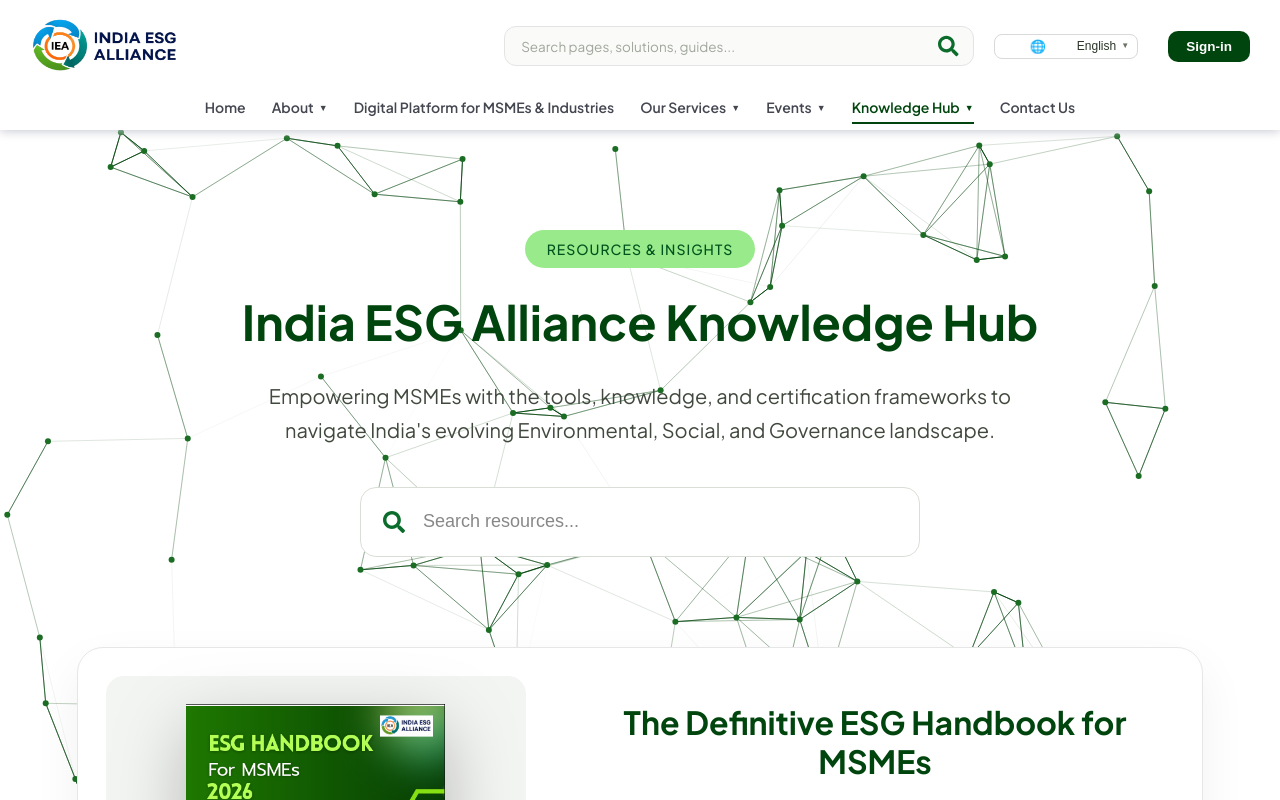
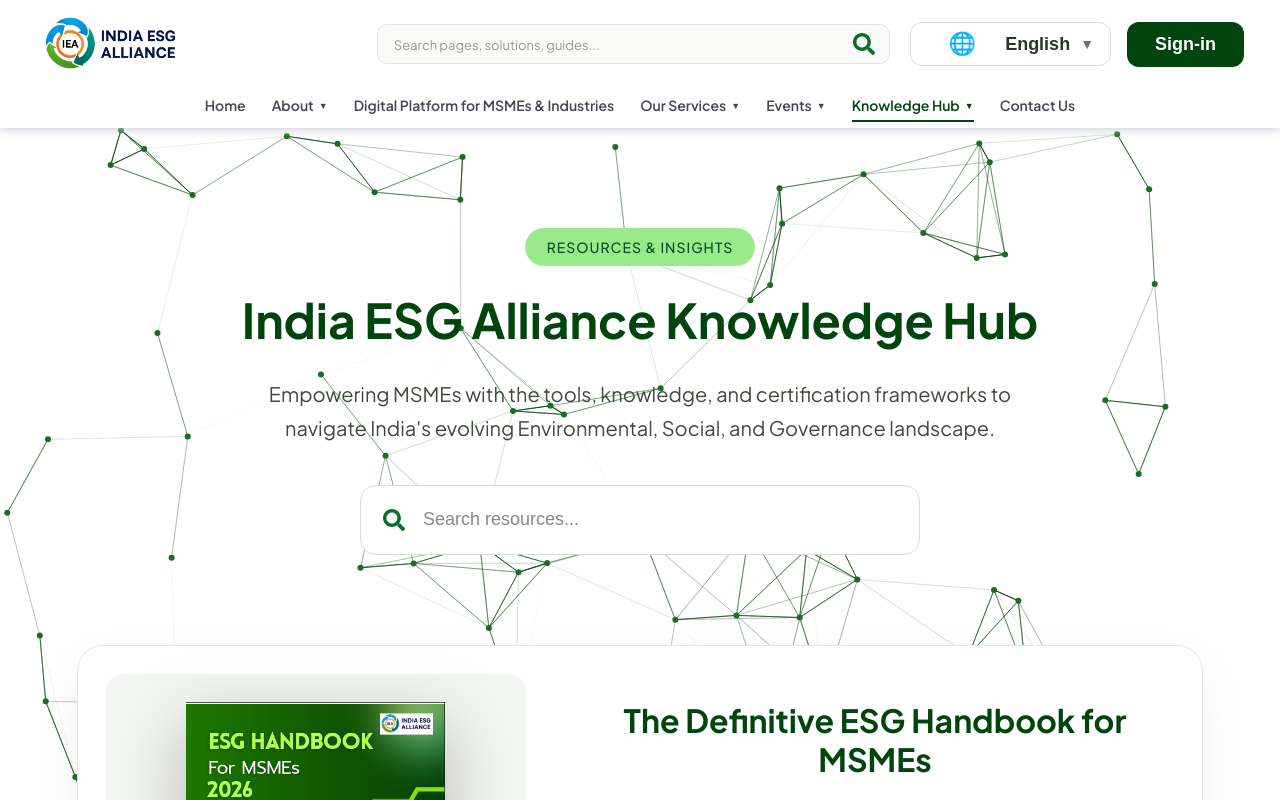
Before and after one commit to eKalakaar-India/India-esg-alliance, a React (Vite) app in the folder client/: page /knowledgehub in a window 1280 px wide. Shown: the top 800 px of the page. Built offline with nearby package versions, Linux system fonts and the light colour scheme.

Commit message:
navbar and events photo

```diff
--- a/client/src/components/Landing Components/Navbar.css
+++ b/client/src/components/Landing Components/Navbar.css
@@ -7,7 +7,7 @@
     flex-direction: column;
     justify-content: space-between;
     align-items: center;
-  padding: 16px 30px 0;
+    padding: 14px 36px 0;
     background-color: #ffffff;
     box-shadow: 0px 1px 10px #c5c6d1;
     overflow: visible;
@@ -18,7 +18,7 @@
   }
 
   /* =====================================
-   UPPER BAR (Logo, Search, Actions)
+    UPPER BAR: 3-COLUMN CENTERED LAYOUT
   ===================================== */
   .nav-upper-section {
     display: flex;
@@ -26,31 +26,44 @@
     align-items: center;
     width: 100%;
     padding-bottom: 12px;
-}
-
-.nav-btns {
-  width: 70%;
-  display: flex;
-  justify-content: flex-end;
-  align-items: center;
     gap: 20px;
   }
 
-/* Search Bar */
+  /* Left: Logo Group */
+  .nav-upper-section > div:first-child {
+    flex: 1;
+    display: flex;
+    justify-content: flex-start !important;
+    align-items: center;
+  }
+
+  .nav-logo {
+    object-fit: contain;
+    display: block;
+  }
+
+  /* Right Container wrapper */
+  .nav-btns {
+    display: contents;
+  }
+
+  /* Middle: Centered Search Bar */
   .searchbar-wrapper {
     position: relative;
-  width: 55%;
+    flex: 1.6;
+    max-width: 520px;
+    margin: 0 auto;
   }
 
   .searchbar {
     width: 100%;
     display: flex;
     align-items: center;
-  border: 1px solid #e4e4e4;
+    border: 1px solid #e1e7de;
     background-color: #fafbf9;
     padding: 8px 14px;
-  border-radius: 12px;
-  transition: all 0.25s ease;
+    border-radius: 10px;
+    transition: all 0.2s ease;
     box-sizing: border-box;
     gap: 8px;
   }
@@ -66,20 +79,26 @@
     border: none;
     background: transparent;
     outline: none;
-  font-size: 14px;
+    font-size: 13.5px;
     color: #191d17;
     font-family: inherit;
   }
 
   .search-input::placeholder {
-  color: #a0a69c;
-  font-size: 13.5px;
+    color: #92998e;
+    font-size: 13px;
+  }
+
+  .search-icon {
+    color: #7b8577;
+    font-size: 14px;
+    flex-shrink: 0;
   }
 
   .search-clear-btn {
     background: transparent;
     border: none;
-  padding: 4px;
+    padding: 2px;
     display: flex;
     align-items: center;
     justify-content: center;
@@ -93,7 +112,7 @@
     color: #e11d48;
   }
 
-/* Search Live Results */
+  /* Floating Search Results Dropdown */
   .search-results-box {
     position: absolute;
     top: calc(100% + 8px);
@@ -101,7 +120,7 @@
     width: 100%;
     background: #ffffff;
     border: 1px solid #e2ece0;
-  border-radius: 14px;
+    border-radius: 12px;
     box-shadow: 0 14px 35px rgba(0, 45, 13, 0.12);
     max-height: 320px;
     overflow-y: auto;
@@ -116,8 +135,8 @@
     display: flex;
     align-items: center;
     justify-content: space-between;
-  padding: 10px 14px;
-  border-radius: 10px;
+    padding: 9px 12px;
+    border-radius: 8px;
     cursor: pointer;
     transition: background-color 0.2s ease;
   }
@@ -133,7 +152,7 @@
   }
 
   .result-title {
-  font-size: 14px;
+    font-size: 13.5px;
     font-weight: 600;
     color: #191d17;
   }
@@ -152,12 +171,22 @@
   .no-search-results {
     padding: 14px;
     text-align: center;
-  font-size: 13.5px;
+    font-size: 13px;
     color: #64748b;
   }
 
+  /* Right: Action Group Container */
+  .nav-btns > div:last-child {
+    flex: 1;
+    width: auto !important;
+    display: flex;
+    justify-content: flex-end !important;
+    align-items: center;
+    gap: 16px !important;
+  }
+
   /* =====================================
-   COMPACT LANGUAGE DROPDOWN (WORD-SIZED)
+    DOUBLED SIZE: LANGUAGE DROPDOWN
   ===================================== */
   .language-dropdown {
     position: relative;
@@ -169,16 +198,16 @@
     display: inline-flex;
     align-items: center;
     justify-content: center;
-  gap: 5px;
+    gap: 10px;
     width: fit-content;
     min-width: unset;
-  padding: 5px 8px;
-  border: 1px solid #d9d9d9;
-  border-radius: 8px;
+    padding: 10px 16px; /* Doubled padding */
+    border: 1.5px solid #d9d9d9;
+    border-radius: 12px;
     background: #fff;
     cursor: pointer;
-  font-size: 12px;
-  font-weight: 500;
+    font-size: 18px; /* Scaled from 12px */
+    font-weight: 600;
     color: #2b3628;
     white-space: nowrap;
     line-height: 1;
@@ -192,11 +221,11 @@
   .left {
     display: inline-flex;
     align-items: center;
-  gap: 4px;
+    gap: 8px;
   }
 
   .left .icon {
-  font-size: 13px;
+    font-size: 22px; /* Doubled globe icon */
     line-height: 1;
   }
 
@@ -206,7 +235,7 @@
   }
 
   .arrow {
-  font-size: 8px;
+    font-size: 14px; /* Doubled chevron */
     color: #6a7466;
     transition: transform 0.25s ease;
   }
@@ -217,19 +246,19 @@
 
   .dropdown-menu {
     position: absolute;
-  top: calc(100% + 4px);
+    top: calc(100% + 6px);
     left: 0;
     width: 100%;
     min-width: 100%;
     background: white;
-  border-radius: 8px;
+    border-radius: 10px;
     border: 1px solid #e4e4e4;
     overflow: hidden;
     opacity: 0;
     visibility: hidden;
     transform: translateY(-4px);
     transition: 0.2s ease;
-  box-shadow: 0 8px 18px rgba(0, 0, 0, 0.1);
+    box-shadow: 0 10px 24px rgba(0, 0, 0, 0.12);
     z-index: 100;
   }
 
@@ -240,8 +269,8 @@
   }
 
   .dropdown-item {
-  padding: 6px 8px;
-  font-size: 12px;
+    padding: 12px 16px; /* Doubled row padding */
+    font-size: 17px;
     cursor: pointer;
     white-space: nowrap;
     transition: 0.15s;
@@ -254,18 +283,20 @@
   .dropdown-item.active {
     background: #eef7ef;
     color: #00450d;
-  font-weight: 600;
+    font-weight: 700;
   }
 
-/* Sign-in Button */
+  /* =====================================
+    DOUBLED SIZE: SIGN-IN BUTTON
+  ===================================== */
   .dashboard-btn {
     background-color: #00450d;
-  color: white;
-  padding: 8px 18px;
-  font-size: 13.5px;
-  font-weight: 600;
+    color: #ffffff;
     border: none;
-  border-radius: 10px;
+    font-size: 18px; /* Scaled from 13.5px */
+    font-weight: 700;
+    padding: 12px 28px; /* Doubled button footprint */
+    border-radius: 12px;
     cursor: pointer;
     white-space: nowrap;
     transition: background-color 0.2s ease, transform 0.15s ease;
@@ -273,11 +304,11 @@
 
   .dashboard-btn:hover {
     background-color: #006013;
-  transform: translateY(-1px);
+    transform: translateY(-2px);
   }
 
   /* =====================================
-   BOTTOM NAVIGATION BAR LINKS (BALANCED)
+    BOTTOM NAVIGATION BAR LINKS
   ===================================== */
   .nav-items {
     width: 100%;
@@ -346,7 +377,7 @@
   }
 
   /* =====================================
-   NAVIGATION DROPDOWNS (FLYOUT MENUS)
+    SUBMENU DROPDOWNS (FLYOUT MENUS)
   ===================================== */
   .about-dropdown,
   .knowledge-dropdown {
@@ -449,13 +480,19 @@
   @media (max-width: 900px) {
     .nav-upper-section {
       flex-wrap: wrap;
-    gap: 12px;
     }
+
     .nav-btns {
+      display: flex;
       width: 100%;
       justify-content: space-between;
+      order: 3;
     }
+
     .searchbar-wrapper {
-    width: 50%;
+      order: 2;
+      flex: 1 1 100%;
+      max-width: 100%;
+      margin: 8px 0;
     }
   }
```
Lines whose indentation alone changed are shown as unchanged.
